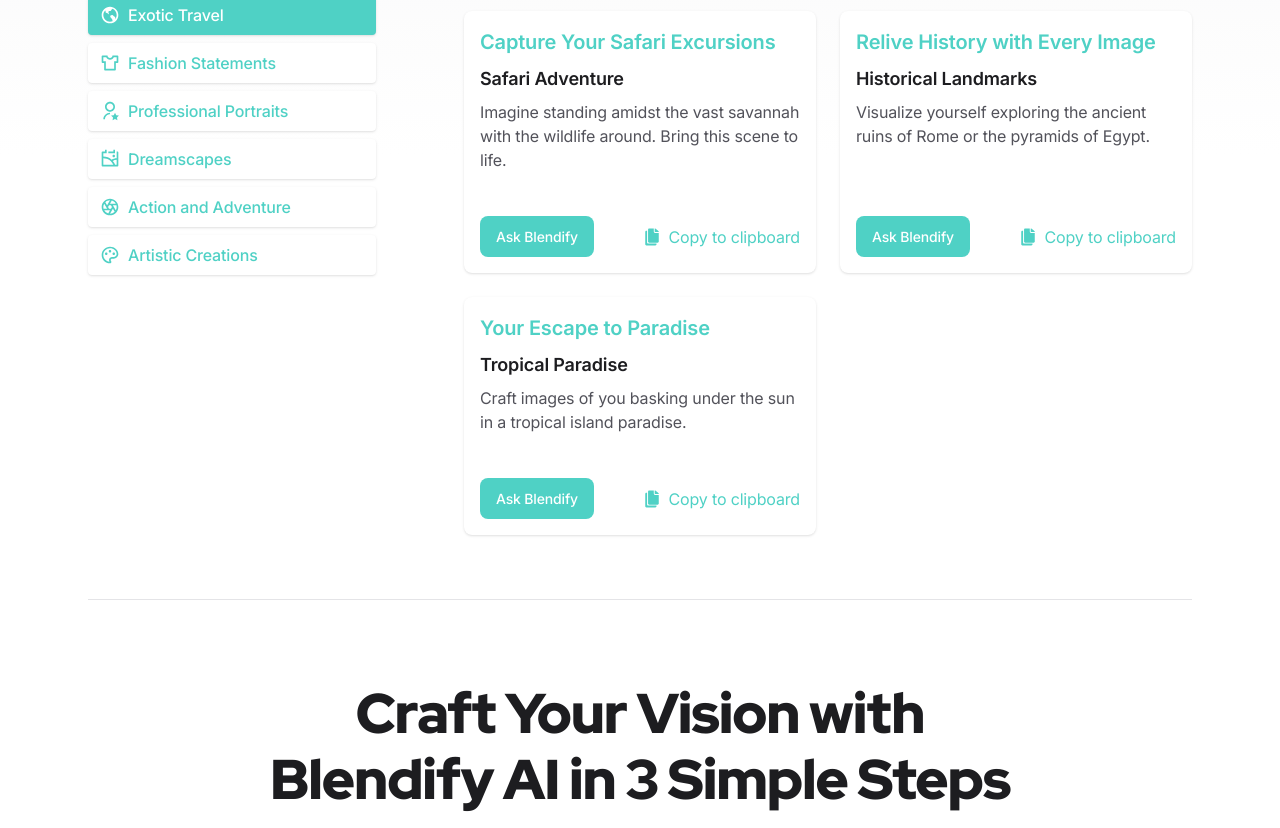
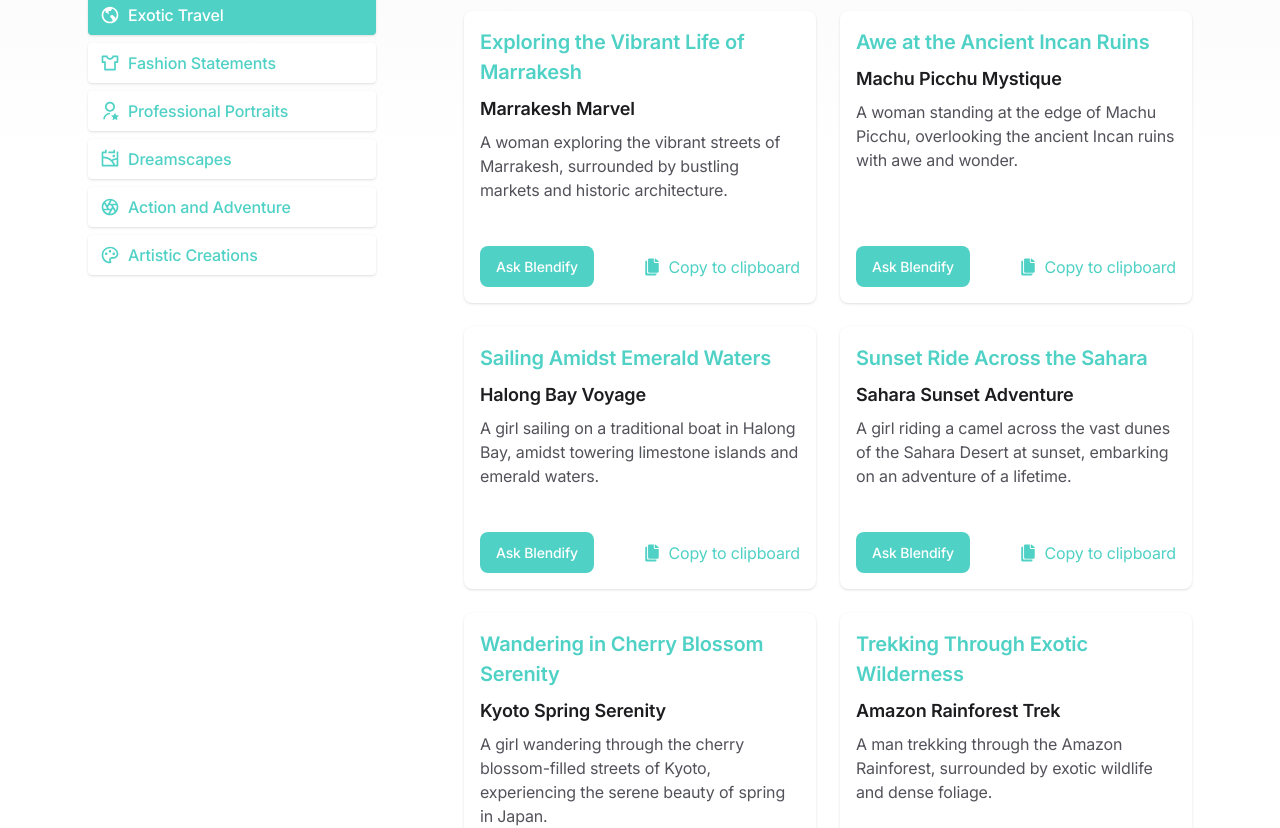
Before and after one commit to walidboulanouar/Blendify, a Next.js app: page / in a window 1280 px wide. Shown: the part 2443-3271 px from the top of the page. Built offline with nearby package versions, Linux system fonts and the light colour scheme.

Commit message:
generate prompts

```diff
--- a/components/data/index.tsx
+++ b/components/data/index.tsx
@@ -21,25 +21,52 @@
       icon: RiEarthLine,
       prompts: [
         {
-          title: "Safari Adventure",
-          headline: "Capture Your Safari Excursions",
+          title: "Marrakesh Marvel",
           description:
-            "Imagine standing amidst the vast savannah with the wildlife around. Bring this scene to life.",
-          cta: "Create with Blendify",
+            "A woman exploring the vibrant streets of Marrakesh, surrounded by bustling markets and historic architecture.",
+          headline: "Exploring the Vibrant Life of Marrakesh",
         },
         {
-          title: "Historical Landmarks",
-          headline: "Relive History with Every Image",
+          title: "Machu Picchu Mystique",
           description:
-            "Visualize yourself exploring the ancient ruins of Rome or the pyramids of Egypt.",
-          cta: "Create with Blendify",
+            "A woman standing at the edge of Machu Picchu, overlooking the ancient Incan ruins with awe and wonder.",
+          headline: "Awe at the Ancient Incan Ruins",
         },
         {
-          title: "Tropical Paradise",
-          headline: "Your Escape to Paradise",
+          title: "Halong Bay Voyage",
           description:
-            "Craft images of you basking under the sun in a tropical island paradise.",
-          cta: "Create with Blendify",
+            "A girl sailing on a traditional boat in Halong Bay, amidst towering limestone islands and emerald waters.",
+          headline: "Sailing Amidst Emerald Waters",
+        },
+        {
+          title: "Sahara Sunset Adventure",
+          description:
+            "A girl riding a camel across the vast dunes of the Sahara Desert at sunset, embarking on an adventure of a lifetime.",
+          headline: "Sunset Ride Across the Sahara",
+        },
+        {
+          title: "Kyoto Spring Serenity",
+          description:
+            "A girl wandering through the cherry blossom-filled streets of Kyoto, experiencing the serene beauty of spring in Japan.",
+          headline: "Wandering in Cherry Blossom Serenity",
+        },
+        {
+          title: "Amazon Rainforest Trek",
+          description:
+            "A man trekking through the Amazon Rainforest, surrounded by exotic wildlife and dense foliage.",
+          headline: "Trekking Through Exotic Wilderness",
+        },
+        {
+          title: "Antarctic Expedition",
+          description:
+            "A man capturing the moment as he stands before the icy expanse of Antarctica, penguins marching in the background.",
+          headline: "Embracing the Icy Expanse of Antarctica",
+        },
+        {
+          title: "Maldivian Dawn",
+          description:
+            "A man enjoying the tranquil beaches of the Maldives, the crystal-clear water reflecting the sky at sunrise.",
+          headline: "Tranquility at Maldivian Sunrise",
         },
       ],
     },
@@ -48,25 +75,52 @@
       icon: RiTShirt2Line,
       prompts: [
         {
-          title: "Haute Couture",
-          headline: "Dress in the Elegance of High Fashion",
+          title: "Tokyo Futurism",
           description:
-            "Envision yourself in the latest runway looks from Paris or Milan.",
-          cta: "Create with Blendify",
+            "A woman in a bold, avant-garde outfit, capturing the essence of futuristic fashion on the streets of Tokyo.",
+          headline: "Avant-Garde Fashion in Tokyo",
         },
         {
-          title: "Streetwear Vibes",
-          headline: "Urban Style, Captured",
+          title: "Parisian Timelessness",
           description:
-            "Generate images sporting urban streetwear in the city's gritty backdrops.",
-          cta: "Create with Blendify",
+            "A woman adorned in a classic Chanel suit, embodying timeless elegance at a Paris café.",
+          headline: "Timeless Elegance in Paris",
         },
         {
-          title: "Vintage Classics",
-          headline: "Throwback to Timeless Fashion",
+          title: "Carnival Spirit",
           description:
-            "Merge past and present by donning vintage outfits in classic settings.",
-          cta: "Create with Blendify",
+            "A girl in a vibrant, patterned dress, embodying the lively spirit of a Brazilian carnival.",
+          headline: "Lively Brazilian Carnival Spirit",
+        },
+        {
+          title: "Scandinavian Simplicity",
+          description:
+            "A girl in a chic, minimalist Scandinavian design outfit, reflecting modern simplicity.",
+          headline: "Modern Simplicity in Scandinavian Design",
+        },
+        {
+          title: "Retro Music Festival",
+          description:
+            "A girl sporting a retro 70s look, complete with bell-bottoms and a psychedelic print, at a music festival.",
+          headline: "Retro Vibes at a Music Festival",
+        },
+        {
+          title: "New York Sophistication",
+          description:
+            "A man in a sleek, Italian tailored suit, exuding sophistication at a New York skyline rooftop event.",
+          headline: "Sophistication on the New York Skyline",
+        },
+        {
+          title: "Heritage in Color",
+          description:
+            "A man wearing traditional Indian Sherwani, showcasing the rich heritage and colors at a wedding ceremony.",
+          headline: "Colorful Heritage at a Wedding",
+        },
+        {
+          title: "Rockstar Vibes",
+          description:
+            "A man in an edgy, leather jacket and dark jeans, channeling a rockstar vibe at a concert.",
+          headline: "Channeling the Rockstar Vibe",
         },
       ],
     },
@@ -75,25 +129,52 @@
       icon: RiUserStarLine,
       prompts: [
         {
-          title: "Corporate Leader",
-          headline: "Exude Leadership in Every Image",
+          title: "Urban Professionalism",
           description:
-            "Showcase your professional side with AI-generated corporate portraits.",
-          cta: "Create with Blendify",
+            "A woman in a sharp, professional blazer, confidently standing against the skyline of a bustling city.",
+          headline: "Confidence Against the City Skyline",
         },
         {
-          title: "Creative Mind",
-          headline: "Artistic Flair in Your Portraits",
+          title: "Visionary Leadership",
           description:
-            "Let's picture you in a setting that reflects your creativity and spirit.",
-          cta: "Create with Blendify",
+            "A woman in a sophisticated office setting, reflecting leadership and vision.",
+          headline: "Leadership and Vision in the Office",
         },
         {
-          title: "Tech Innovator",
-          headline: "Visualize the Future of Technology",
+          title: "Futuristic Learning",
           description:
-            "Place yourself at the forefront of innovation with futuristic tech-themed portraits.",
-          cta: "Create with Blendify",
+            "A girl in a modern classroom, engaging with futuristic gadgets, poised and ready for learning.",
+          headline: "Engaging with the Future of Learning",
+        },
+        {
+          title: "Young Scientist",
+          description:
+            "A girl presenting at a science fair, displaying confidence and intelligence.",
+          headline: "Confidence and Intelligence at the Science Fair",
+        },
+        {
+          title: "Creativity Unleashed",
+          description:
+            "A girl at a creative studio, surrounded by artworks, embodying creativity and innovation.",
+          headline: "Embodying Creativity and Innovation",
+        },
+        {
+          title: "Global Keynote",
+          description:
+            "A man in a tailored suit, delivering a keynote at an international conference.",
+          headline: "Delivering Insights on the Global Stage",
+        },
+        {
+          title: "Startup Synergy",
+          description:
+            "A man in a smart casual outfit, brainstorming with a team in a high-tech startup environment.",
+          headline: "Brainstorming in a High-Tech Startup",
+        },
+        {
+          title: "Culinary Excellence",
+          description:
+            "A man in a professional chef's attire, crafting culinary masterpieces in a gourmet kitchen.",
+          headline: "Crafting Culinary Masterpieces",
         },
       ],
     },
@@ -102,25 +183,52 @@
       icon: RiGalleryLine,
       prompts: [
         {
-          title: "Celestial Nights",
-          headline: "Starry Dreams Come to Life",
+          title: "Sky Island Serenity",
           description:
-            "Float amongst the stars and cosmic auroras in your personalized dreamscapes.",
-          cta: "Create with Blendify",
+            "A woman img standing on a floating island in the sky, clouds drifting lazily by in a serene, endless blue.",
+          headline: "Serenity Above the Clouds",
         },
         {
-          title: "Mystic Forests",
-          headline: "Unveil the Secrets of Enchanted Woods",
+          title: "Luminescent Forest Wanderer",
           description:
-            "Generate mystical scenes of you exploring lush, ancient forests shrouded in mist.",
-          cta: "Create with Blendify",
+            "A woman img walking through a luminescent forest, where trees sparkle with bioluminescent light and mystical creatures roam.",
+          headline: "Wandering in Bioluminescent Wonder",
         },
         {
-          title: "Underwater Realms",
-          headline: "Dive into the Depths of Imagination",
+          title: "Underwater City Explorer",
           description:
-            "Swim with the vibrant sea life in the hidden depths of the ocean in your images.",
-          cta: "Create with Blendify",
+            "A girl img discovering a hidden underwater city, its ancient, coral-covered buildings glowing with ethereal light.",
+          headline: "Discovering the Glow of the Depths",
+        },
+        {
+          title: "Desert Secrets Unveiler",
+          description:
+            "A girl img wandering in a desert, where the sand shifts to reveal hidden messages and pathways under a starlit sky.",
+          headline: "Unveiling Secrets Under the Stars",
+        },
+        {
+          title: "Dragonborne Voyager",
+          description:
+            "A girl img sitting atop a giant, gentle dragon, flying over a landscape where mountains and rivers defy gravity.",
+          headline: "Voyage Beyond Gravity",
+        },
+        {
+          title: "Futuristic City Navigator",
+          description:
+            "A man img exploring a futuristic city where architecture defies physics, with buildings that twist and turn into the clouds.",
+          headline: "Navigating the City of Tomorrow",
+        },
+        {
+          title: "Eternal Aurora Explorer",
+          description:
+            "A man img in a surreal world where the northern lights fill the entire sky, illuminating a night that never ends.",
+          headline: "Illuminated by Eternal Night",
+        },
+        {
+          title: "Mystical Forest Guardian",
+          description:
+            "A man img standing at the edge of an ancient, mystical forest that bridges the worlds of the living and the spirits.",
+          headline: "Guarding the Mystical Threshold",
         },
       ],
     },
@@ -156,25 +264,40 @@
       icon: RiPaletteLine,
       prompts: [
         {
-          title: "Modern Art",
-          headline: "Contemporary Art, Personalized",
+          title: "Contemporary Art Fusion",
           description:
-            "Transform yourself into a piece of modern art, styled by AI creativity.",
-          cta: "Create with Blendify",
+            "A woman img envisioned as a dynamic, contemporary art piece, embodying bold colors and geometric shapes.",
+          headline: "Bold Colors, Geometric Fusion",
         },
         {
-          title: "Classical Paintings",
-          headline: "Step Into a Masterpiece",
+          title: "Minimalist Modernity",
           description:
-            "Become part of the classical art scenes from the Renaissance to the Baroque era.",
-          cta: "Create with Blendify",
+            "A man img transformed into a minimalist modern artwork, where simplicity and complexity meet.",
+          headline: "Simplicity Meets Complexity",
         },
         {
-          title: "Abstract Visions",
-          headline: "Abstract Concepts, Defined by You",
+          title: "Renaissance Rebirth",
           description:
-            "Let's shape abstract visions with your likeness, styled in avant-garde themes.",
-          cta: "Create with Blendify",
+            "A girl img integrated into a Renaissance painting, surrounded by the rich details and depth characteristic of the era.",
+          headline: "Rich Details of the Renaissance",
+        },
+        {
+          title: "Baroque Drama",
+          description:
+            "A man img as part of a Baroque scene, capturing the dramatic light and shadow of classical artistry.",
+          headline: "Dramatic Light and Shadow",
+        },
+        {
+          title: "Abstract Emotion",
+          description:
+            "A woman img reimagined in an abstract style, where emotions are conveyed through avant-garde patterns and textures.",
+          headline: "Conveying Emotions Through Abstract",
+        },
+        {
+          title: "Surreal Likeness",
+          description:
+            "A man img portrayed within an abstract vision, blending human likeness with surreal, avant-garde themes.",
+          headline: "Blending Humanity with Surrealism",
         },
       ],
     },
```
Also changed, not shown: components/pricing-tables.tsx (+6 -4 lines).
